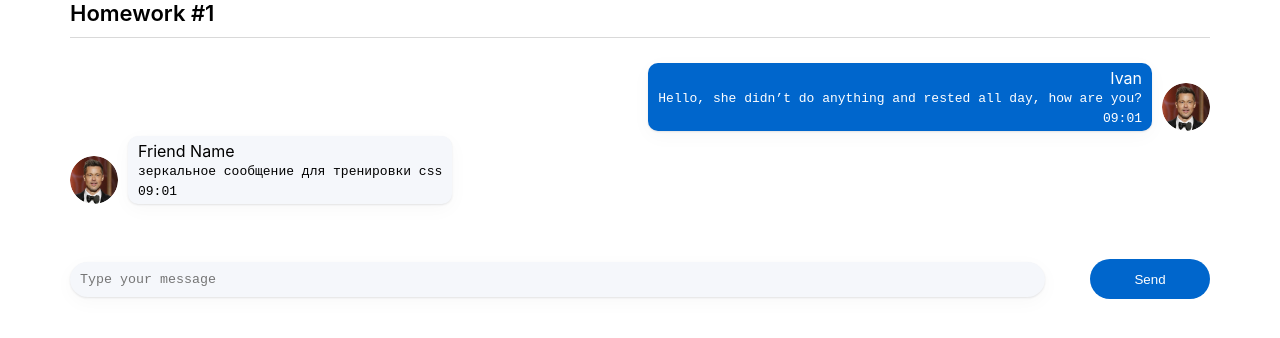
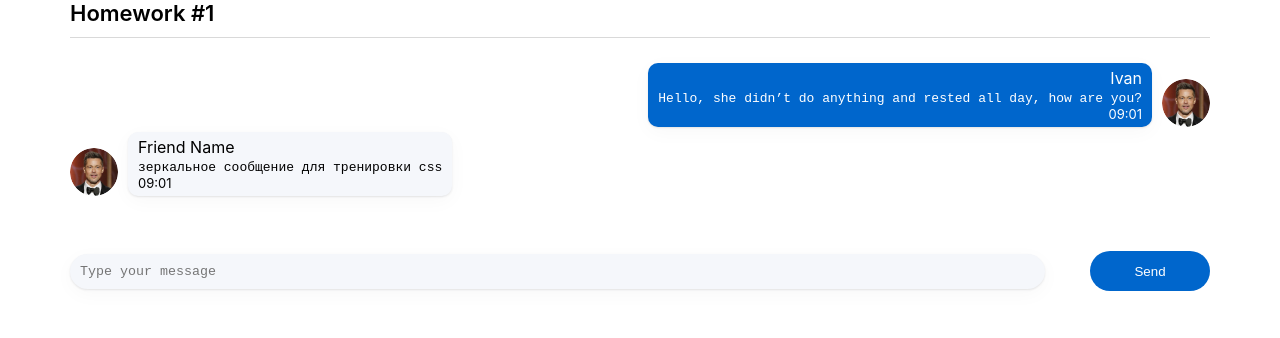
Before and after one commit to maksuchiha/hw_1, a React (Create React App) app: page / in a window 1280 px wide. Shown: the top 338 px of the page. Built offline with nearby package versions, Linux system fonts and the light colour scheme.

Commit message:
fix bugs in messages

```diff
--- a/src/s2-homeworks/hw01/friend-message/FriendMessage.module.css
+++ b/src/s2-homeworks/hw01/friend-message/FriendMessage.module.css
@@ -22,6 +22,10 @@
     border-radius: 10px;
 }
 
+.friendText div:last-of-type {
+    font-size: 13px;
+}
+
 .friendText:after {
 
 }
--- a/src/s2-homeworks/hw01/friend-message/FriendMessage.tsx
+++ b/src/s2-homeworks/hw01/friend-message/FriendMessage.tsx
@@ -32,10 +32,10 @@ const FriendMessage = (props: MessagePropsType) => {
                         <div>
                             {props.message.message.text}
                         </div>
-                        <div>
-                            {props.message.message.time}
-                        </div>
                     </pre>
+                    <div>
+                        {props.message.message.time}
+                    </div>
                 </div>
             </div>
             <div
--- a/src/s2-homeworks/hw01/message/Message.module.css
+++ b/src/s2-homeworks/hw01/message/Message.module.css
@@ -24,6 +24,12 @@
     border-radius: 10px;
 }
 
+.text div:last-of-type {
+    display: flex;
+    justify-content: flex-end;
+    font-size: 13px;
+}
+
 .text:after {
 
 }
--- a/src/s2-homeworks/hw01/message/Message.tsx
+++ b/src/s2-homeworks/hw01/message/Message.tsx
@@ -30,10 +30,10 @@ const Message = (props: MessagePropsType) => {
                         <div>
                             {props.message.message.text}
                         </div>
-                        <div>
-                            {props.message.message.time}
-                        </div>
                     </pre>
+                    <div>
+                        {props.message.message.time}
+                    </div>
                 </div>
             </div>
             <div id={'hw1-time-' + props.message.id} className={s.time}>
```
Also changed, not shown: 11 other files (tests, documents, lock files or other folders).
